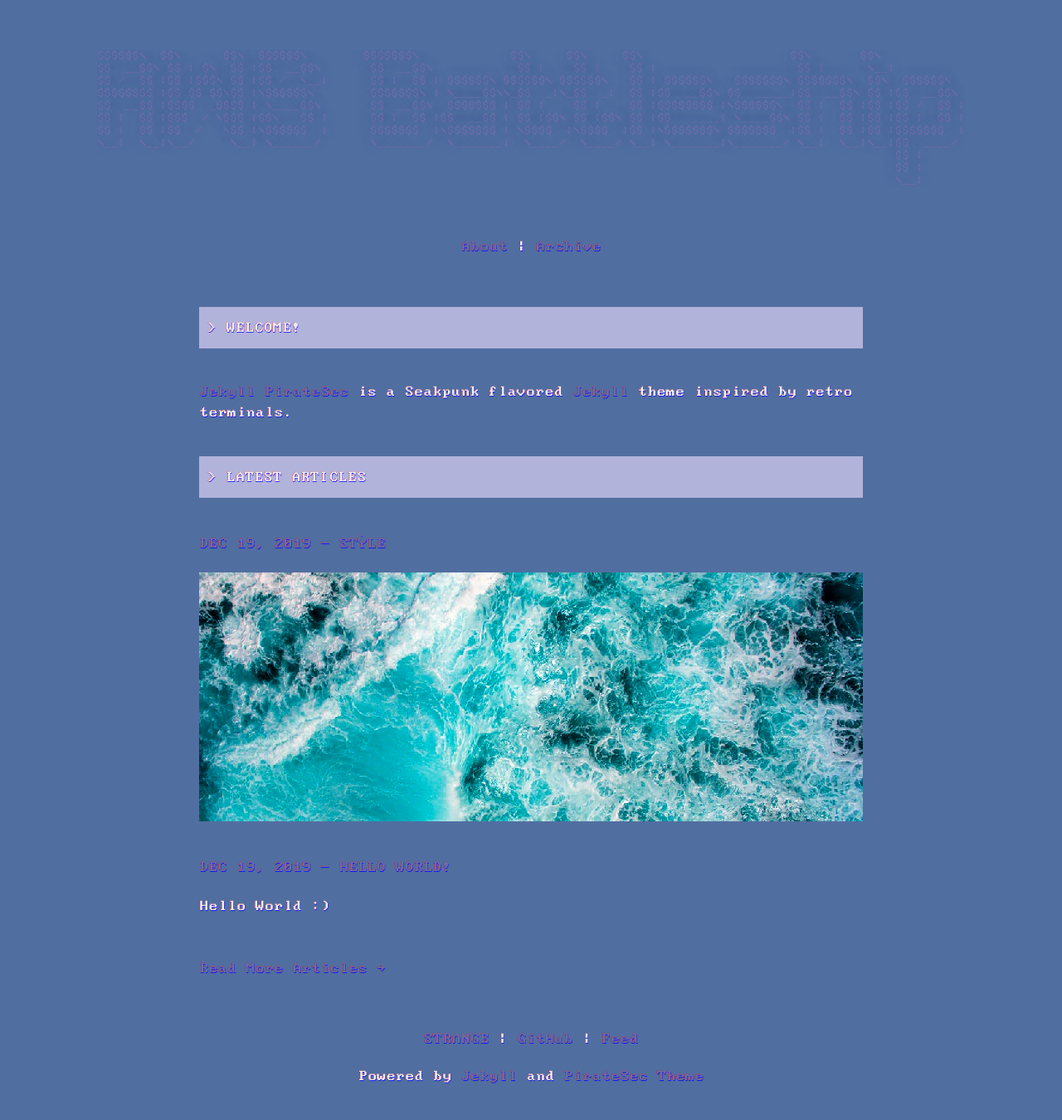
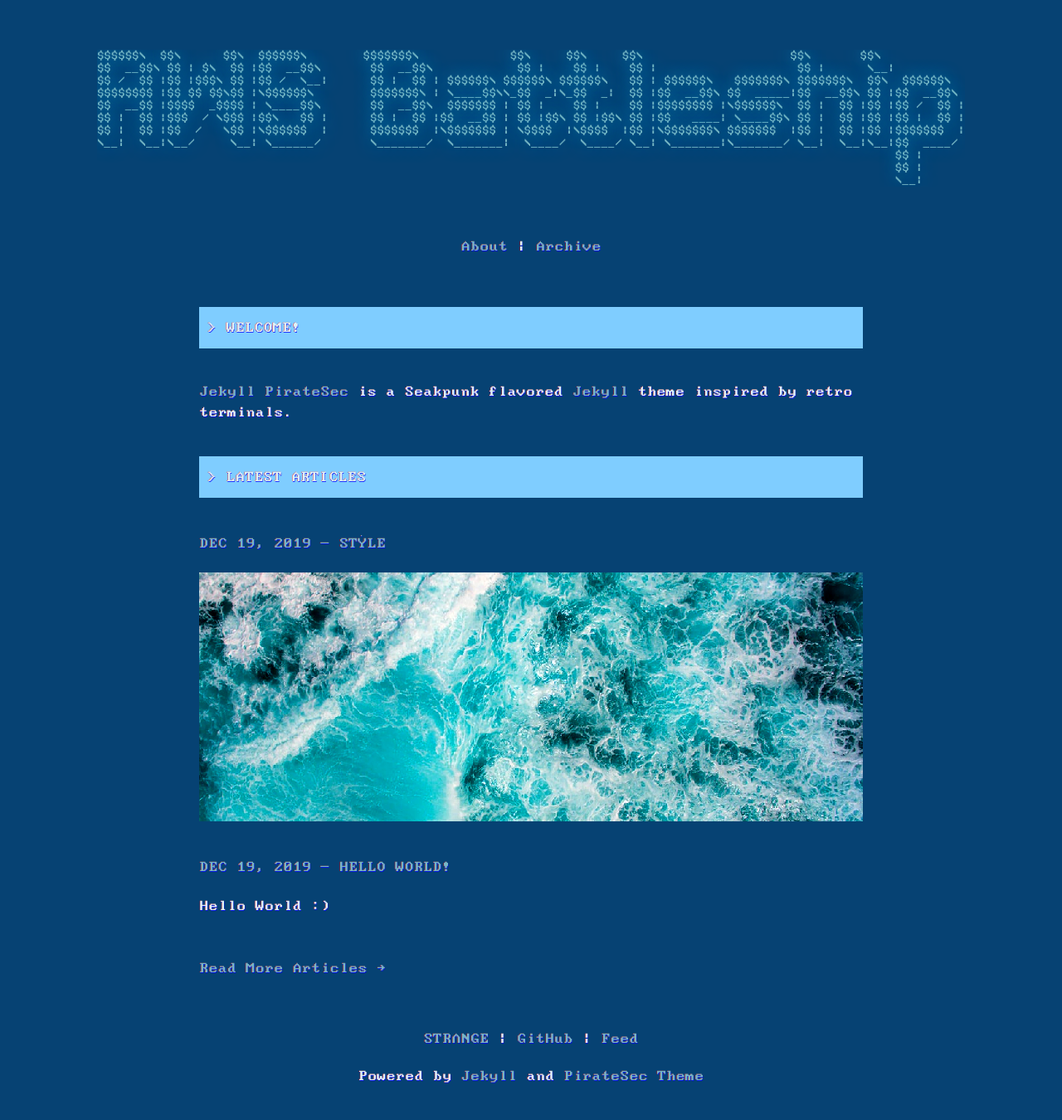
Before and after one commit to AV-CompSci-Mage/aws-battleship, a Jekyll site: the page built from index.html, in a window 1280 px wide. Shown: the whole page at 83% size. Built offline with Jekyll 4.4.1, drawn with Linux system fonts in a browser that asks for light colours.

Commit message:
New color scheme?

```diff
--- a/_sass/main.scss
+++ b/_sass/main.scss
@@ -3,16 +3,16 @@
 // color scheme - Navy and Ivory by hal - https://terminal.sexy/#Ahsh6N_WAyw2wkVOfL-einpjLjNA_1h5RLWx8vG5Bl9z71hHotmxvrCQYXeN_5mhntnY9vbJ
 
 :root {
-  --background-color: rgb(81, 110, 161);
-  --foreground-color: rgb(178, 179, 218);
+  --background-color: rgb(6,66,115);
+  --foreground-color: rgb(127,205,255);
   --foreground-color-transparent: rgba(0, 100, 125, 0.50);
-  --text-color: rgb(240, 240, 240);
-  --link-color: rgb(104, 110, 166);
-  --link-color-transparent: rgba(52, 124, 174, 0.25);
-  --success-color: rgb(74, 112, 24);
+  --text-color: rgb(222,243,246);
+  --link-color: rgb(118,182,196);
+  --link-color-transparent: rgba(29,162,216);
+  --success-color: rgb(169,218,255);
   --info-color: rgb(233, 227, 142);
-  --warn-color: rgb(225, 177, 125);
-  --danger-color: rgb(250, 50, 125);
+  --warn-color: rgb(238, 176, 62);
+  --danger-color: rgb(250, 97, 153);
   --red-shift: rgba(255, 0, 0, 0.75);
   --blue-shift: rgba(0, 0, 255, 0.75);
 }
@@ -168,8 +168,8 @@
 }
 
 #loader {
-  height: 10rem;
-  width: 10rem;
+  height: 20rem;
+  width: 20rem;
 }
 
 // content
```
